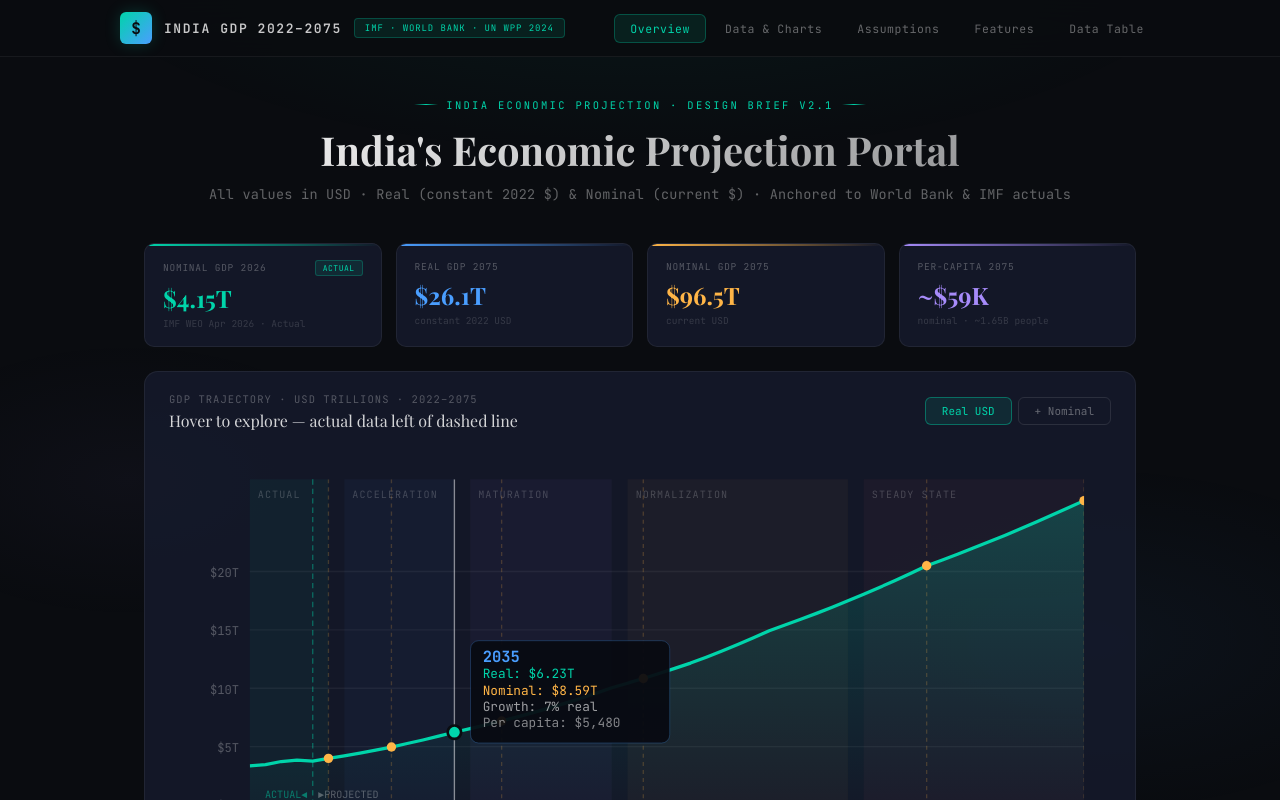
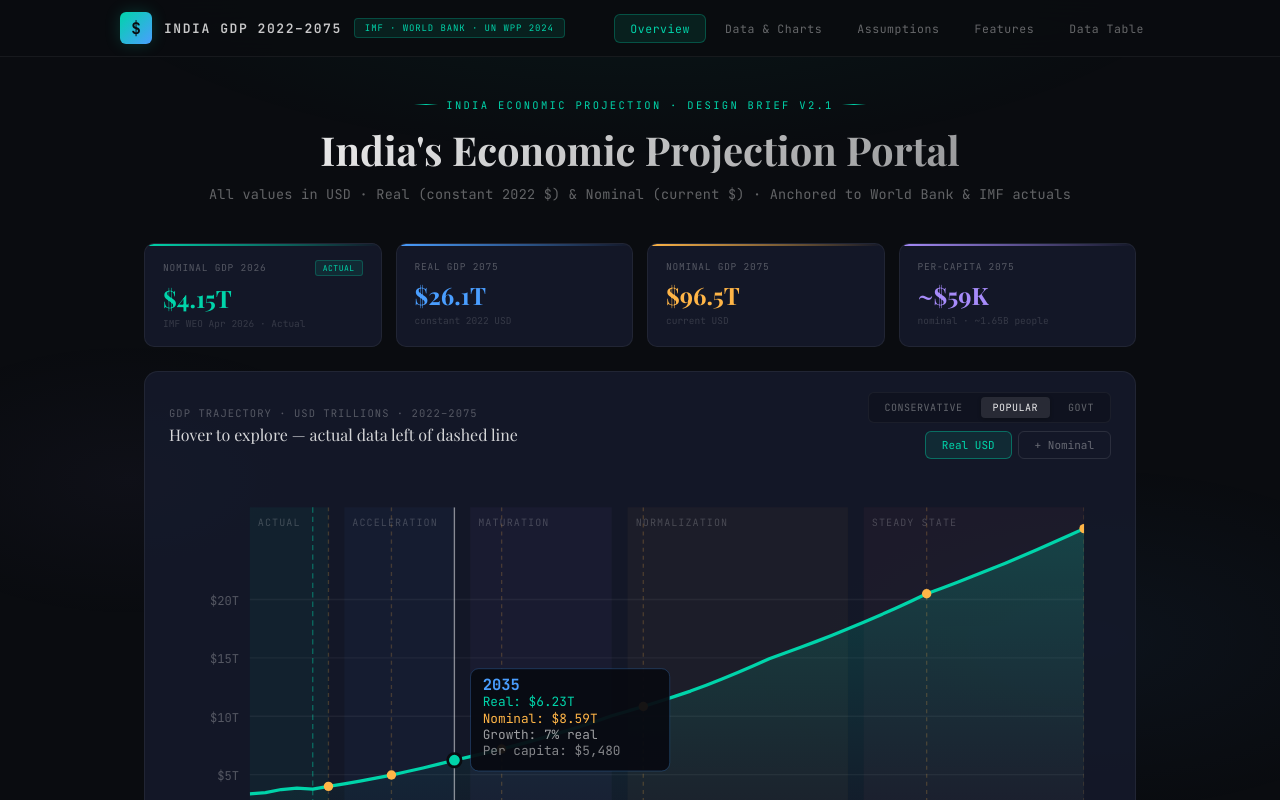
Before and after one commit to Creative-ship365/IND-Econ-proj, a React (Vite) app: page / in a window 1280 px wide. Shown: the top 800 px of the page. Built offline with nearby package versions, Linux system fonts and the light colour scheme.

Commit message:
Add dynamic scenarios: Popular, Govt, Conservative

```diff
--- a/src/App.tsx
+++ b/src/App.tsx
@@ -1,13 +1,14 @@
-import { useState, useEffect } from 'react';
+import { useState, useEffect, useMemo } from 'react';
 import {
-  GDP_DATA,
   MILESTONES,
   ASSUMPTIONS,
   FEATURES,
   PALETTE,
   TABS,
   GROWTH_PHASES,
+  generateGdpData,
   type TabId,
+  type Scenario,
 } from './data/model';
 import { useAnimVal } from './hooks/useAnimVal';
 import GdpChart from './components/GdpChart';
@@ -17,11 +18,14 @@ import './index.css';
 
 function App() {
   const [showNominal, setShowNominal] = useState(false);
+  const [scenario, setScenario] = useState<Scenario>('popular');
   const [scrubYear, setScrubYear] = useState(2035);
   const [activeTab, setActiveTab] = useState<TabId>('overview');
   const [started, setStarted] = useState(false);
   const [cardsVisible, setCardsVisible] = useState(false);
   const [tableYear, setTableYear] = useState(2022);
+
+  const activeData = useMemo(() => generateGdpData(scenario), [scenario]);
 
   useEffect(() => {
     const a = setTimeout(() => setStarted(true), 300);
@@ -32,14 +36,14 @@ function App() {
     };
   }, []);
 
-  const real2075 = GDP_DATA[53].realGDP;
-  const nom2075 = GDP_DATA[53].nominalGDP;
+  const real2075 = activeData[53].realGDP;
+  const nom2075 = activeData[53].nominalGDP;
   const animReal = useAnimVal(real2075, 2000, started);
   const animNom = useAnimVal(nom2075, 2000, started);
 
-  const scrubD = GDP_DATA.find((d) => d.year === scrubYear) || GDP_DATA[0];
-  const tableStart = GDP_DATA.findIndex((d) => d.year === tableYear);
-  const tableData = GDP_DATA.slice(
+  const scrubD = activeData.find((d) => d.year === scrubYear) || activeData[0];
+  const tableStart = activeData.findIndex((d) => d.year === tableYear);
+  const tableData = activeData.slice(
     Math.max(0, tableStart),
     Math.max(0, tableStart) + 12
   );
@@ -71,7 +75,7 @@ function App() {
     },
     {
       label: 'Per-Capita 2075',
-      value: `~$${Math.round(GDP_DATA[53].perCapita / 1000)}K`,
+      value: `~$${Math.round(activeData[53].perCapita / 1000)}K`,
       sub: 'nominal · ~1.65B people',
       color: 'purple' as const,
       hex: PALETTE.purple,
@@ -138,7 +142,7 @@ function App() {
     },
   ];
 
-  const popData = GDP_DATA.filter((_, i) => i % 5 === 0).map((d) => d.pop);
+  const popData = activeData.filter((_, i) => i % 5 === 0).map((d) => d.pop);
   const popCheckpoints: [string, string][] = [
     ['2022', '1,417M'],
     ['2024', '1,441M'],
@@ -241,6 +245,18 @@ function App() {
                     Hover to explore — actual data left of dashed line
                   </div>
                 </div>
+                <div className="chart-controls">
+                  <div className="scenario-toggle-group">
+                    {(['conservative', 'popular', 'govt'] as const).map(s => (
+                      <button
+                        key={s}
+                        className={`scenario-toggle-btn ${scenario === s ? 'active' : ''}`}
+                        onClick={() => setScenario(s)}
+                      >
+                        {s.charAt(0).toUpperCase() + s.slice(1)}
+                      </button>
+                    ))}
+                  </div>
                   <div className="chart-toggle-group">
                     <button
                       className={`chart-toggle-btn ${!showNominal ? 'active-teal' : ''}`}
@@ -256,8 +272,9 @@ function App() {
                     </button>
                   </div>
                 </div>
+              </div>
               <GdpChart
-                data={GDP_DATA}
+                data={activeData}
                 showNominal={showNominal}
                 scrubYear={scrubYear}
                 setScrubYear={setScrubYear}
@@ -317,7 +334,7 @@ function App() {
               </div>
               <div className="milestone-grid">
                 {MILESTONES.map((m, i) => {
-                  const d = GDP_DATA.find((dd) => dd.year === m.year);
+                  const d = activeData.find((dd) => dd.year === m.year);
                   return (
                     <div key={i} className="milestone-card">
                       <span className="milestone-icon">{m.icon}</span>
@@ -346,7 +363,7 @@ function App() {
           <div className={`tab-content ${cardsVisible ? 'visible' : ''}`}>
             <div className="sparkline-grid">
               {sparklineConfigs.map((c, i) => {
-                const sampled = GDP_DATA.filter((_, j) => j % 5 === 0).map(
+                const sampled = activeData.filter((_, j) => j % 5 === 0).map(
                   (d) => d[c.key]
                 );
                 return (
--- a/src/data/model.ts
+++ b/src/data/model.ts
@@ -28,6 +28,8 @@
 //   Peak: ~1.701B around 2060-2062
 //   2070: ~1.68B | 2075: ~1.65B (declining post-peak)
 // ─────────────────────────────────────────────────────────────────────────────
+
+export type Scenario = 'popular' | 'govt' | 'conservative';
 
 export interface GdpRow {
   year: number;
@@ -87,14 +89,22 @@ function getPopulation(year: number): number {
 }
 
 // ─── Real GDP growth rates by era ───
-function getRealGrowthRate(year: number): number {
-  if (year <= 2024) return 0.072;
-  if (year <= 2027) return 0.075;
-  if (year <= 2035) return 0.070;
-  if (year <= 2045) return 0.060;
-  if (year <= 2055) return 0.050;
-  if (year <= 2065) return 0.040;
-  return 0.030;
+function getRealGrowthRate(year: number, scenario: Scenario): number {
+  let baseRate = 0;
+  if (year <= 2024) baseRate = 0.072;
+  else if (year <= 2027) baseRate = 0.075;
+  else if (year <= 2035) baseRate = 0.070;
+  else if (year <= 2045) baseRate = 0.060;
+  else if (year <= 2055) baseRate = 0.050;
+  else if (year <= 2065) baseRate = 0.040;
+  else baseRate = 0.030;
+
+  // Modifiers for projected years
+  if (year > 2026) {
+    if (scenario === 'govt') baseRate += 0.010; // Bull case
+    else if (scenario === 'conservative') baseRate -= 0.010; // Bear case
+  }
+  return baseRate;
 }
 
 // ─── Nominal USD uplift over domestic real (US CPI minus INR depreciation) ───
@@ -121,7 +131,7 @@ const ACTUALS: Record<number, { nom: number; realGrowth: number }> = {
 // Nominal GDP is the PRIMARY series (anchored to IMF/World Bank actuals through 2026,
 // then projected forward). Real GDP is DERIVED by deflating nominal with the US CPI
 // deflator, producing constant 2022 USD values where Real ≤ Nominal always holds.
-export const GDP_DATA: GdpRow[] = (() => {
+export function generateGdpData(scenario: Scenario): GdpRow[] {
   const rows: GdpRow[] = [];
   let nominalGDP = 3.35;
 
@@ -129,7 +139,7 @@ export const GDP_DATA: GdpRow[] = (() => {
     const year = 2022 + i;
     const pop = getPopulation(year);
     const isActual = year in ACTUALS;
-    const domesticRealGrowth = isActual ? ACTUALS[year].realGrowth : getRealGrowthRate(year);
+    const domesticRealGrowth = isActual ? ACTUALS[year].realGrowth : getRealGrowthRate(year, scenario);
     const nu = getNominalUplift(year);
 
     if (i > 0) {
@@ -160,7 +170,9 @@ export const GDP_DATA: GdpRow[] = (() => {
     });
   }
   return rows;
-})();
+}
+
+export const GDP_DATA: GdpRow[] = generateGdpData('popular');
 
 // ─── Constants ───
 export const MILESTONES: Milestone[] = [
--- a/src/index.css
+++ b/src/index.css
@@ -348,6 +348,46 @@ body {
   color: var(--c-text-muted);
   text-transform: uppercase;
   margin-bottom: 4px;
+}
+
+.chart-controls {
+  display: flex;
+  flex-direction: column;
+  gap: 8px;
+  align-items: flex-end;
+}
+
+.scenario-toggle-group {
+  display: flex;
+  gap: 6px;
+  background: rgba(0, 0, 0, 0.2);
+  padding: 4px;
+  border-radius: var(--radius-sm);
+  border: 1px solid rgba(255, 255, 255, 0.05);
+}
+
+.scenario-toggle-btn {
+  padding: 4px 12px;
+  border-radius: 4px;
+  cursor: pointer;
+  font-size: 10px;
+  font-family: var(--font-mono);
+  transition: all var(--transition-fast);
+  background: transparent;
+  border: none;
+  color: rgba(255, 255, 255, 0.35);
+  text-transform: uppercase;
+  letter-spacing: 0.05em;
+}
+
+.scenario-toggle-btn:hover {
+  color: rgba(255, 255, 255, 0.6);
+}
+
+.scenario-toggle-btn.active {
+  background: rgba(255, 255, 255, 0.1);
+  color: rgba(255, 255, 255, 0.9);
+  box-shadow: 0 1px 4px rgba(0, 0, 0, 0.2);
 }
 
 .chart-toggle-group {
```
Lines whose indentation alone changed are shown as unchanged.
